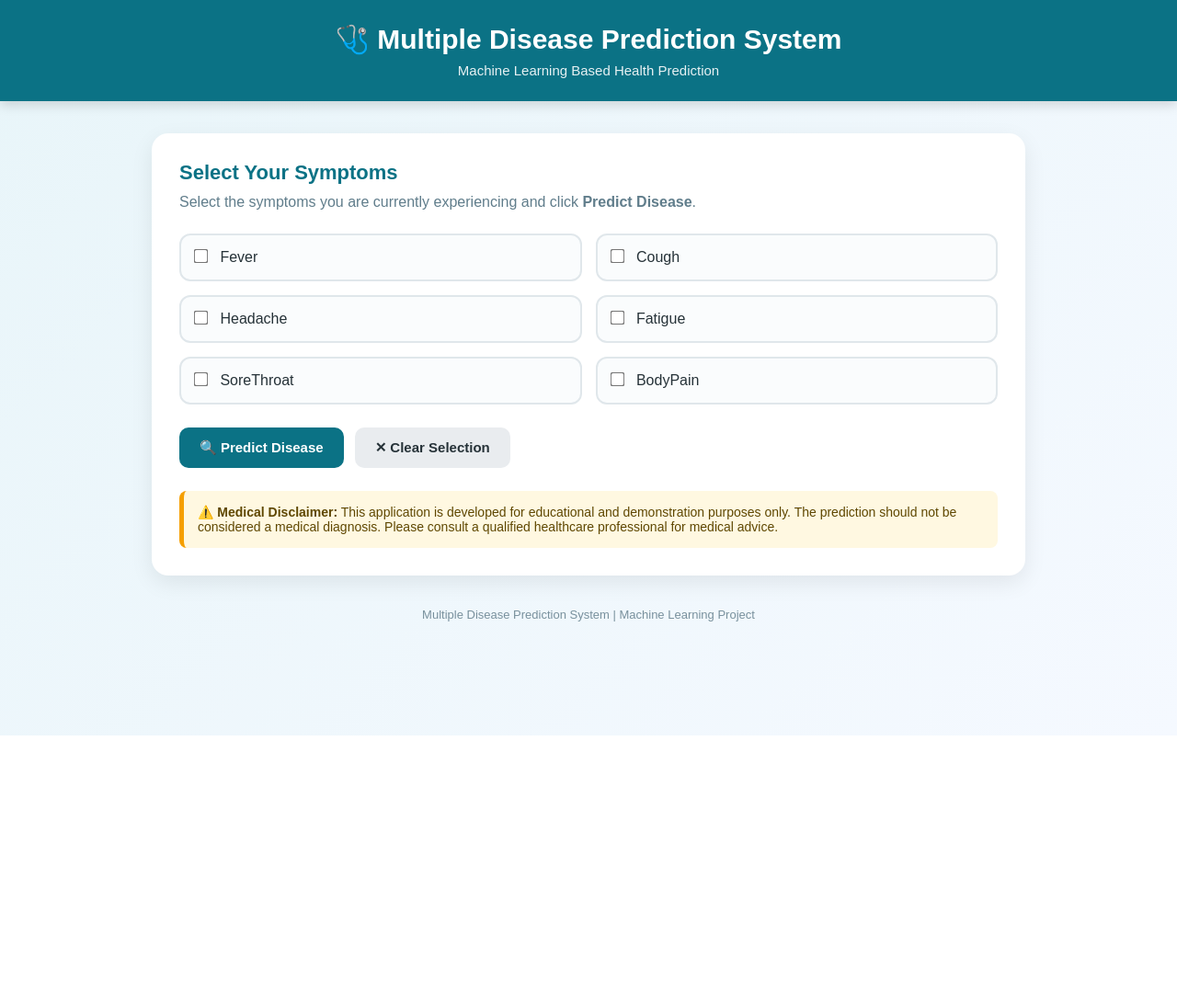
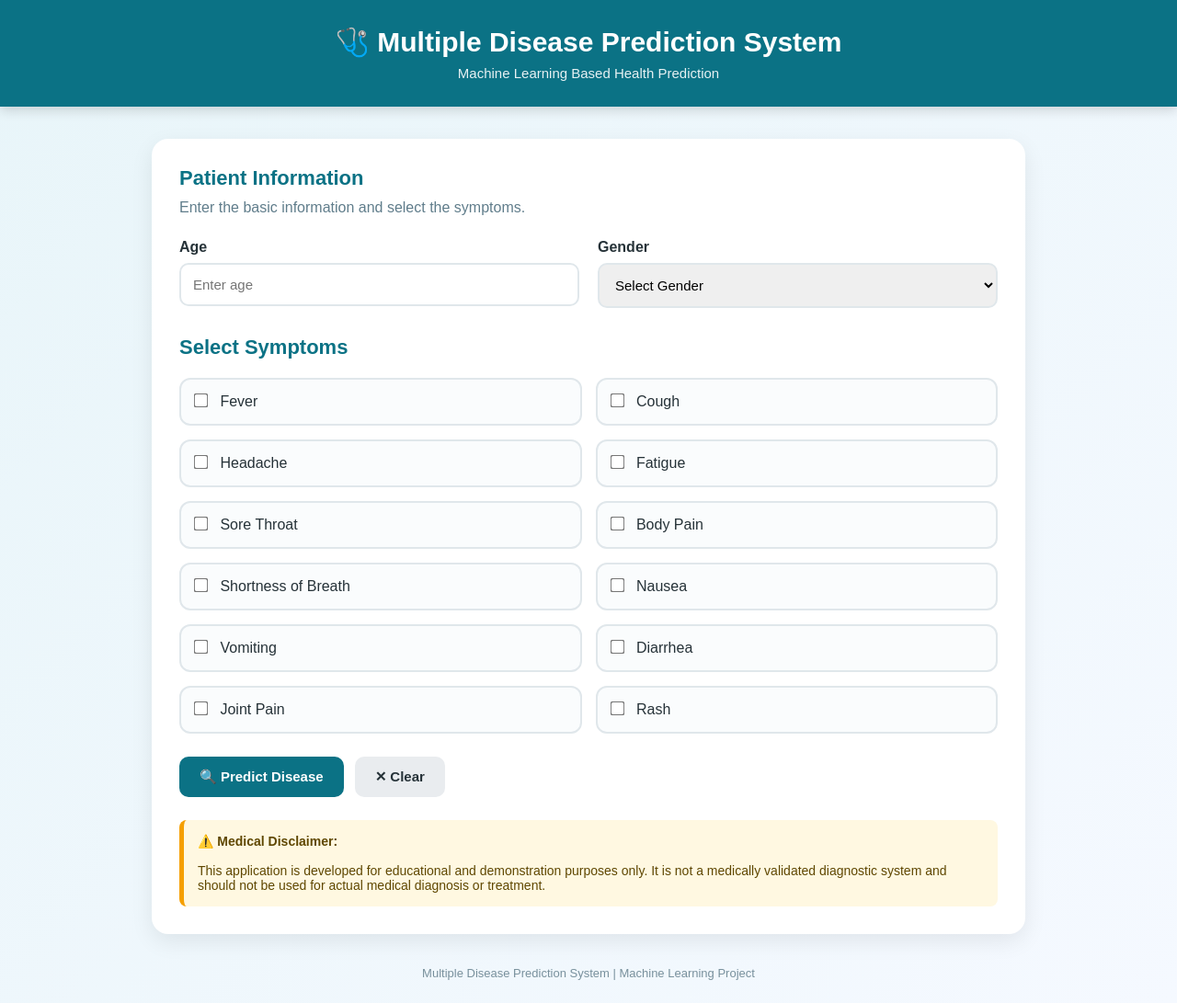
Before and after one commit to sanjaypcse2008/Multiple_Disease_Prediction, a Flask app: page / in a window 1280 px wide. Shown: the whole page at 92% size. Before the commit the page ends 800 px from the top, so only its background shows below. Run offline with Flask 3, Linux system fonts and the light colour scheme; parts of the project's set-up code (start-up, migrations or seed data) failed here and were passed over.

Commit message:
Upgrade disease prediction system

```diff
--- a/app.py
+++ b/app.py
@@ -1,50 +1,87 @@
 from flask import Flask, render_template, request
 import joblib
+import pandas as pd
 
 app = Flask(__name__)
 
-# Load the trained model
 model = joblib.load("model.pkl")
 
-# Symptoms used by the model
-symptoms = [
+FEATURES = [
+    "Age",
+    "Gender",
     "Fever",
     "Cough",
     "Headache",
     "Fatigue",
     "SoreThroat",
-    "BodyPain"
+    "BodyPain",
+    "ShortnessOfBreath",
+    "Nausea",
+    "Vomiting",
+    "Diarrhea",
+    "JointPain",
+    "Rash"
 ]
 
 
 @app.route("/")
 def home():
-    return render_template("index.html", symptoms=symptoms)
+    return render_template("index.html")
 
 
 @app.route("/predict", methods=["POST"])
 def predict():
 
-    # Get selected symptoms from the form
-    selected_symptoms = request.form.getlist("symptoms")
+    try:
+        values = []
 
-    # Convert symptoms into 0/1 values
-    input_data = []
+        # Age
+        age = request.form.get("Age")
 
-    for symptom in symptoms:
-        if symptom in selected_symptoms:
-            input_data.append(1)
-        else:
-            input_data.append(0)
+        if not age:
+            return render_template(
+                "index.html",
+                prediction="Please enter your age."
+            )
 
-    # Make prediction
-    prediction = model.predict([input_data])[0]
+        values.append(float(age))
 
-    return render_template(
-        "index.html",
-        symptoms=symptoms,
-        prediction=prediction
-    )
+        # Gender
+        gender = request.form.get("Gender")
+
+        if gender not in ["0", "1"]:
+            return render_template(
+                "index.html",
+                prediction="Please select your gender."
+            )
+
+        values.append(float(gender))
+
+        # Symptoms
+        symptom_features = FEATURES[2:]
+
+        for symptom in symptom_features:
+            value = 1 if request.form.get(symptom) == "1" else 0
+            values.append(value)
+
+        input_data = pd.DataFrame(
+            [values],
+            columns=FEATURES
+        )
+
+        prediction = model.predict(input_data)[0]
+
+        return render_template(
+            "index.html",
+            prediction=f"Predicted Disease: {prediction}"
+        )
+
+    except Exception as e:
+
+        return render_template(
+            "index.html",
+            prediction="Something went wrong. Please try again."
+        )
 
 
 if __name__ == "__main__":
--- a/templates/index.html
+++ b/templates/index.html
@@ -23,9 +23,9 @@
         .header {
             background: #0b7285;
             color: white;
-            padding: 25px 20px;
+            padding: 28px 20px;
             text-align: center;
-            box-shadow: 0 4px 12px rgba(0, 0, 0, 0.15);
+            box-shadow: 0 4px 12px rgba(0,0,0,0.15);
         }
 
         .header h1 {
@@ -48,7 +48,7 @@
             background: white;
             padding: 30px;
             border-radius: 18px;
-            box-shadow: 0 8px 25px rgba(0, 0, 0, 0.08);
+            box-shadow: 0 8px 25px rgba(0,0,0,0.08);
         }
 
         .section-title {
@@ -62,20 +62,48 @@
             margin-bottom: 25px;
         }
 
+        .details {
+            display: grid;
+            grid-template-columns: 1fr 1fr;
+            gap: 20px;
+            margin-bottom: 30px;
+        }
+
+        .field label {
+            display: block;
+            font-weight: bold;
+            margin-bottom: 8px;
+        }
+
+        .field input,
+        .field select {
+            width: 100%;
+            padding: 13px;
+            border: 2px solid #e0e7eb;
+            border-radius: 10px;
+            font-size: 15px;
+        }
+
+        .field input:focus,
+        .field select:focus {
+            outline: none;
+            border-color: #0b7285;
+        }
+
         .symptom-grid {
             display: grid;
             grid-template-columns: repeat(2, 1fr);
             gap: 15px;
-            margin-bottom: 25px;
+            margin: 20px 0 25px;
         }
 
         .symptom {
             border: 2px solid #e0e7eb;
             padding: 15px;
             border-radius: 12px;
+            background: #fafcfd;
             cursor: pointer;
             transition: 0.2s;
-            background: #fafcfd;
         }
 
         .symptom:hover {
@@ -130,9 +158,10 @@
             margin-bottom: 10px;
         }
 
-        .result .disease {
+        .disease {
             font-size: 25px;
             font-weight: bold;
+            margin-top: 10px;
         }
 
         .warning {
@@ -153,7 +182,8 @@
         }
 
         @media (max-width: 650px) {
-            .symptom-grid {
+            .symptom-grid,
+            .details {
                 grid-template-columns: 1fr;
             }
 
@@ -179,29 +209,104 @@
 
         <div class="card">
 
-            <h2 class="section-title">Select Your Symptoms</h2>
+            <h2 class="section-title">Patient Information</h2>
 
             <p class="description">
-                Select the symptoms you are currently experiencing and click
-                <strong>Predict Disease</strong>.
+                Enter the basic information and select the symptoms.
             </p>
 
             <form action="/predict" method="POST">
 
+                <div class="details">
+
+                    <div class="field">
+                        <label for="Age">Age</label>
+                        <input
+                            type="number"
+                            id="Age"
+                            name="Age"
+                            min="1"
+                            max="120"
+                            placeholder="Enter age"
+                            required
+                        >
+                    </div>
+
+                    <div class="field">
+                        <label for="Gender">Gender</label>
+
+                        <select id="Gender" name="Gender" required>
+                            <option value="">Select Gender</option>
+                            <option value="0">Female</option>
+                            <option value="1">Male</option>
+                        </select>
+                    </div>
+
+                </div>
+
+                <h2 class="section-title">Select Symptoms</h2>
+
                 <div class="symptom-grid">
 
-                    {% for symptom in symptoms %}
+                    <label class="symptom">
+                        <input type="checkbox" name="Fever" value="1">
+                        Fever
+                    </label>
 
                     <label class="symptom">
-                        <input
-                            type="checkbox"
-                            name="symptoms"
-                            value="{{ symptom }}"
-                        >
-                        {{ symptom }}
+                        <input type="checkbox" name="Cough" value="1">
+                        Cough
                     </label>
 
-                    {% endfor %}
+                    <label class="symptom">
+                        <input type="checkbox" name="Headache" value="1">
+                        Headache
+                    </label>
+
+                    <label class="symptom">
+                        <input type="checkbox" name="Fatigue" value="1">
+                        Fatigue
+                    </label>
+
+                    <label class="symptom">
+                        <input type="checkbox" name="SoreThroat" value="1">
+                        Sore Throat
+                    </label>
+
+                    <label class="symptom">
+                        <input type="checkbox" name="BodyPain" value="1">
+                        Body Pain
+                    </label>
+
+                    <label class="symptom">
+                        <input type="checkbox" name="ShortnessOfBreath" value="1">
+                        Shortness of Breath
+                    </label>
+
+                    <label class="symptom">
+                        <input type="checkbox" name="Nausea" value="1">
+                        Nausea
+                    </label>
+
+                    <label class="symptom">
+                        <input type="checkbox" name="Vomiting" value="1">
+                        Vomiting
+                    </label>
+
+                    <label class="symptom">
+                        <input type="checkbox" name="Diarrhea" value="1">
+                        Diarrhea
+                    </label>
+
+                    <label class="symptom">
+                        <input type="checkbox" name="JointPain" value="1">
+                        Joint Pain
+                    </label>
+
+                    <label class="symptom">
+                        <input type="checkbox" name="Rash" value="1">
+                        Rash
+                    </label>
 
                 </div>
 
@@ -214,9 +319,8 @@
                     <button
                         type="button"
                         class="clear-btn"
-                        onclick="clearSymptoms()"
-                    >
-                        ✕ Clear Selection
+                        onclick="clearForm()">
+                        ✕ Clear
                     </button>
 
                 </div>
@@ -229,11 +333,7 @@
 
                 <h2>Prediction Result</h2>
 
-                <p>
-                    Based on the selected symptoms, the system predicts:
-                </p>
-
-                <br>
+                <p>Based on the entered information:</p>
 
                 <div class="disease">
                     {{ prediction }}
@@ -245,12 +345,12 @@
 
             <div class="warning">
 
-                ⚠️ <strong>Medical Disclaimer:</strong>
+                ⚠️ <strong>Medical Disclaimer:</strong><br><br>
 
                 This application is developed for educational and
-                demonstration purposes only. The prediction should not be
-                considered a medical diagnosis. Please consult a qualified
-                healthcare professional for medical advice.
+                demonstration purposes only. It is not a medically
+                validated diagnostic system and should not be used
+                for actual medical diagnosis or treatment.
 
             </div>
 
@@ -263,20 +363,9 @@
     </div>
 
     <script>
-
-        function clearSymptoms() {
-
-            const checkboxes =
-                document.querySelectorAll(
-                    'input[type="checkbox"]'
-                );
-
-            checkboxes.forEach(function(checkbox) {
-                checkbox.checked = false;
-            });
-
+        function clearForm() {
+            document.querySelector("form").reset();
         }
-
     </script>
 
 </body>
```
Also changed, not shown: create_dataset.py (added, +59 -0 lines), train_model.py (+25 -8 lines), 2 other files.
